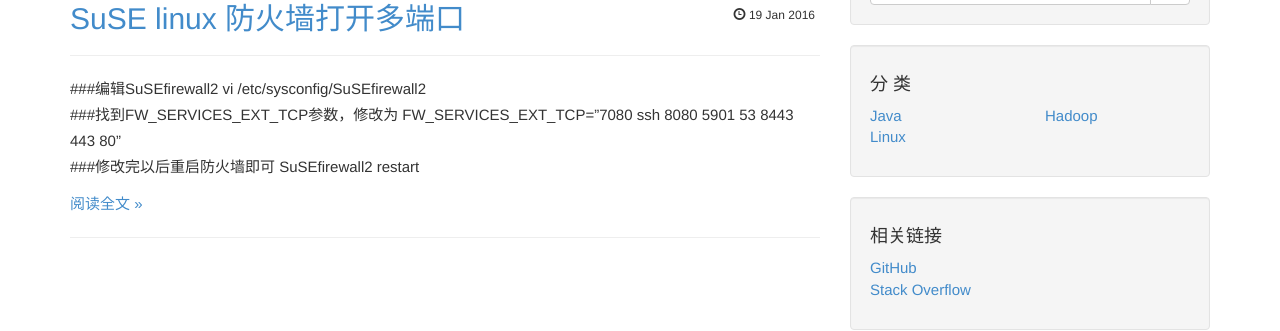
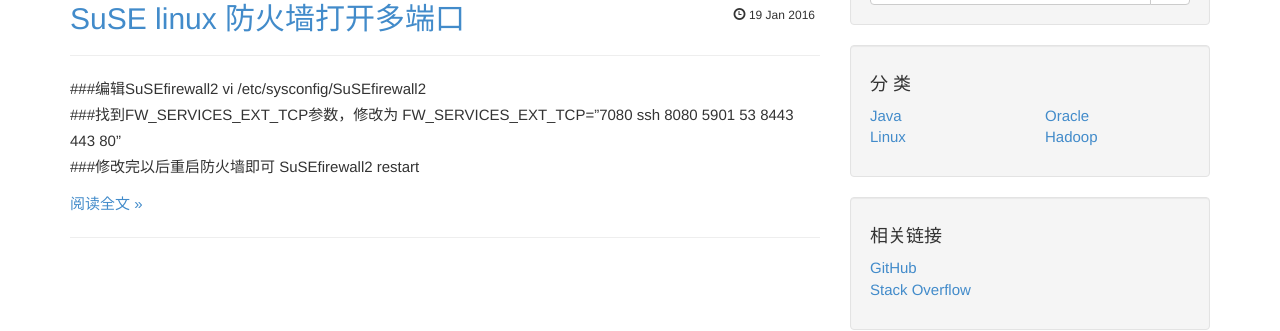
Before and after one commit to jing1718/jing1718.github.io, a Jekyll site: the page built from index.html, in a window 1280 px wide. Shown: the part 159-490 px from the top of the page. Built offline with Jekyll 4.4.1, drawn with Linux system fonts in a browser that asks for light colours; Markdown is read by kramdown in place of the engine named in the settings; the list of posts is cut into pages by our own code; comment, search, counter and statistics services are not loaded.

Commit message:
增加分类

```diff
--- a/_includes/categories.html
+++ b/_includes/categories.html
@@ -16,6 +16,11 @@
               <div class="col-lg-6">
                 <ul class="list-unstyled">
                   <li>
+                    <a href="/categories.html#Oracle">
+                      Oracle
+                    </a>
+                  </li>
+                  <li>
                     <a href="/categories.html#hadoop">
                       Hadoop
                     </a>
```
